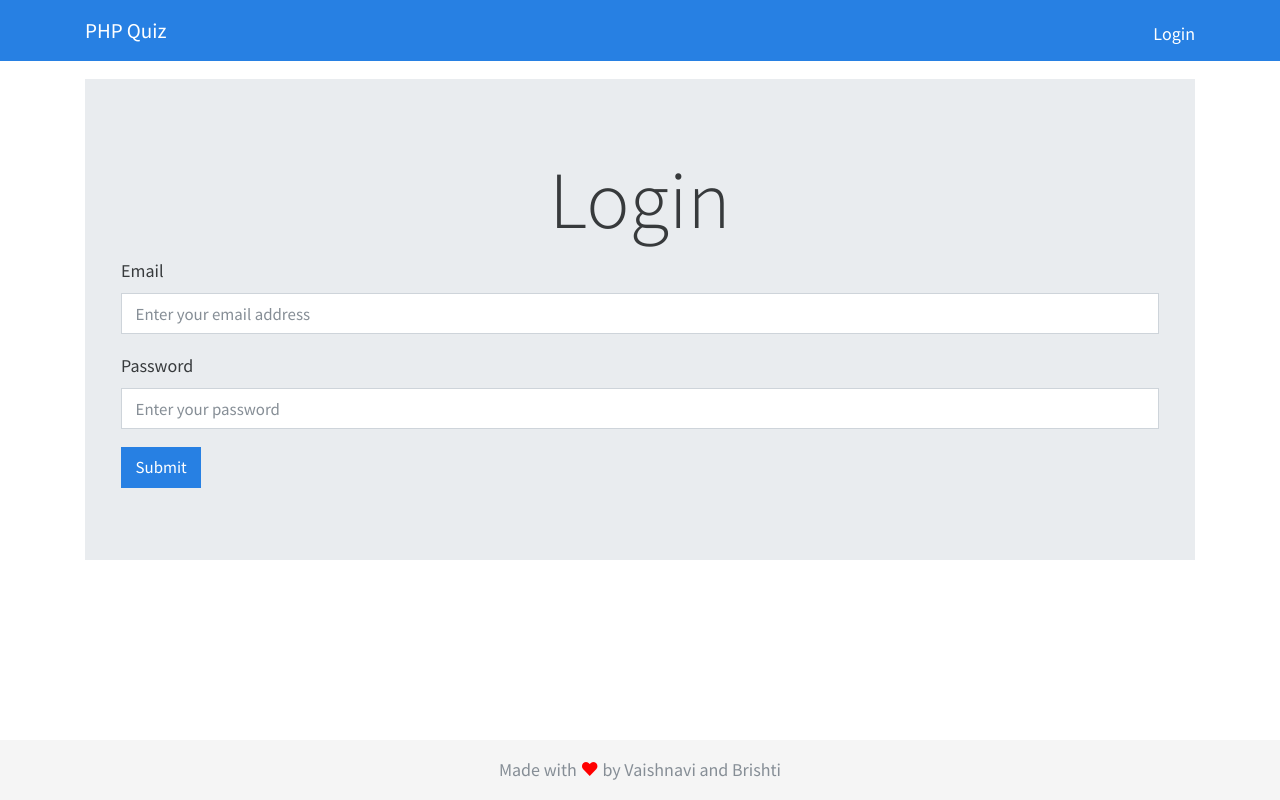
After one commit to Yoshik18/PHP-Quiz, a PHP site: page /login.php in a window 1280 px wide. The commit adds this page. Run offline with PHP 8.4, Linux system fonts and the light colour scheme; some libraries are stand-ins or nearby versions.

Commit message:
Login added

```diff
--- a/add-question.php
+++ b/add-question.php
@@ -1,5 +1,9 @@
 <?php require("./includes/header.php") ?>
 <?php
+    if(!isset($_SESSION['user'])){
+       header("Location: index.php");
+    }
+
     if(isset($_POST['add_submit'])){
         $question_number = $_POST['question_number'];
         $correct_answer = $_POST['correct_answer'];
--- a/includes/header.php
+++ b/includes/header.php
@@ -1,5 +1,6 @@
 <?php include 'db.php' ?>
 
+<?php session_start(); ?>
 <!DOCTYPE html>
 <html lang="en">
   <head>
@@ -30,9 +31,18 @@
         </button>
 
         <div class="collapse navbar-collapse" id="navbarColor01">
+
           <ul class="navbar-nav ml-auto">
-            <li class="nav-item"><a href="/php quiz/add-question.php">Add Question</a> </li>
+          <?php if(isset($_SESSION['user'])): ?>
+            <li class="nav-item mr-4"><a href="/php quiz/add-question.php">Add Question</a> </li>
+            <li class="nav-item"><a href="/php quiz/logout.php?logout">Logout</a> </li>
+          <?php endif; ?>
+          <?php if(!isset($_SESSION['user'])): ?>
+            <li class="nav-item"><a href="/php quiz/login.php">Login</a> </li>
+          <?php endif; ?>
           </ul>
+
+
         </div>
       </div>
     </nav>
--- /dev/null
+++ b/login.php
@@ -0,0 +1,56 @@
+<?php include 'includes/header.php' ?>
+<?php
+
+    if(isset($_POST['login'])){
+        $email = htmlspecialchars($_POST['email']);
+        $password = htmlspecialchars($_POST['pass']);
+
+        if(!empty($email) && !empty($password)){
+            if(filter_var($email, FILTER_VALIDATE_EMAIL) == false){
+                $msg = "Please enter a valid email";
+                $msg_alert = "alert-danger";
+            }
+            else{
+                $query = "SELECT * FROM admin WHERE email = '$email' AND pass = '$password'";
+                $result = $conn->query($query) or die($conn->error.__LINE__);
+                $found = $result->fetch_assoc();
+
+                if($found){
+                    $_SESSION['user'] = $email;
+                    header("Location: index.php?logged_in=true");
+                }
+                else{
+                    $msg = "Credentails Invalid";
+                    $msg_alert = "alert-danger";
+                }
+            }
+        }
+        else{
+            $msg = "Please fill both the fields";
+            $msg_alert = "alert-danger";
+        }
+    }
+?>
+
+<div class="container mt-3">
+  <div class="jumbotron">
+    <h2 class="display-3 text-center">Login</h2>
+    <?php if(isset($msg)): ?>
+        <div class="alert <?php echo $msg_alert; ?>"><?php echo $msg; ?></div>
+    <?php endif; ?>
+    <form action="<?php echo $_SERVER['PHP_SELF']; ?>" method="POST">
+        <div class="form-group">
+            <label>Email</label>
+            <input type="text" name="email" class="form-control" value="<?php if(isset($email)){
+                echo $email;} ?>" placeholder="Enter your email address" />
+        </div>
+        <div class="form-group">
+            <label>Password</label>
+            <input type="password" name="pass" class="form-control" placeholder="Enter your password" />
+        </div>
+        <input type="submit" name="login" class="btn btn-primary" value="Submit" />
+    </form>
+  </div>
+</div>
+
+<?php include 'includes/footer.php' ?>
--- a/questions.php
+++ b/questions.php
@@ -1,7 +1,6 @@
 <?php require("./includes/header.php") ?>
 
 <?php
-  session_start();
 
   $number = (int) $_GET['n'];
   //Get Total Questions
```
Also changed, not shown: logout.php (added, +12 -0 lines), quiz.sql (+39 -5 lines), score.php (+6 -1 lines).
